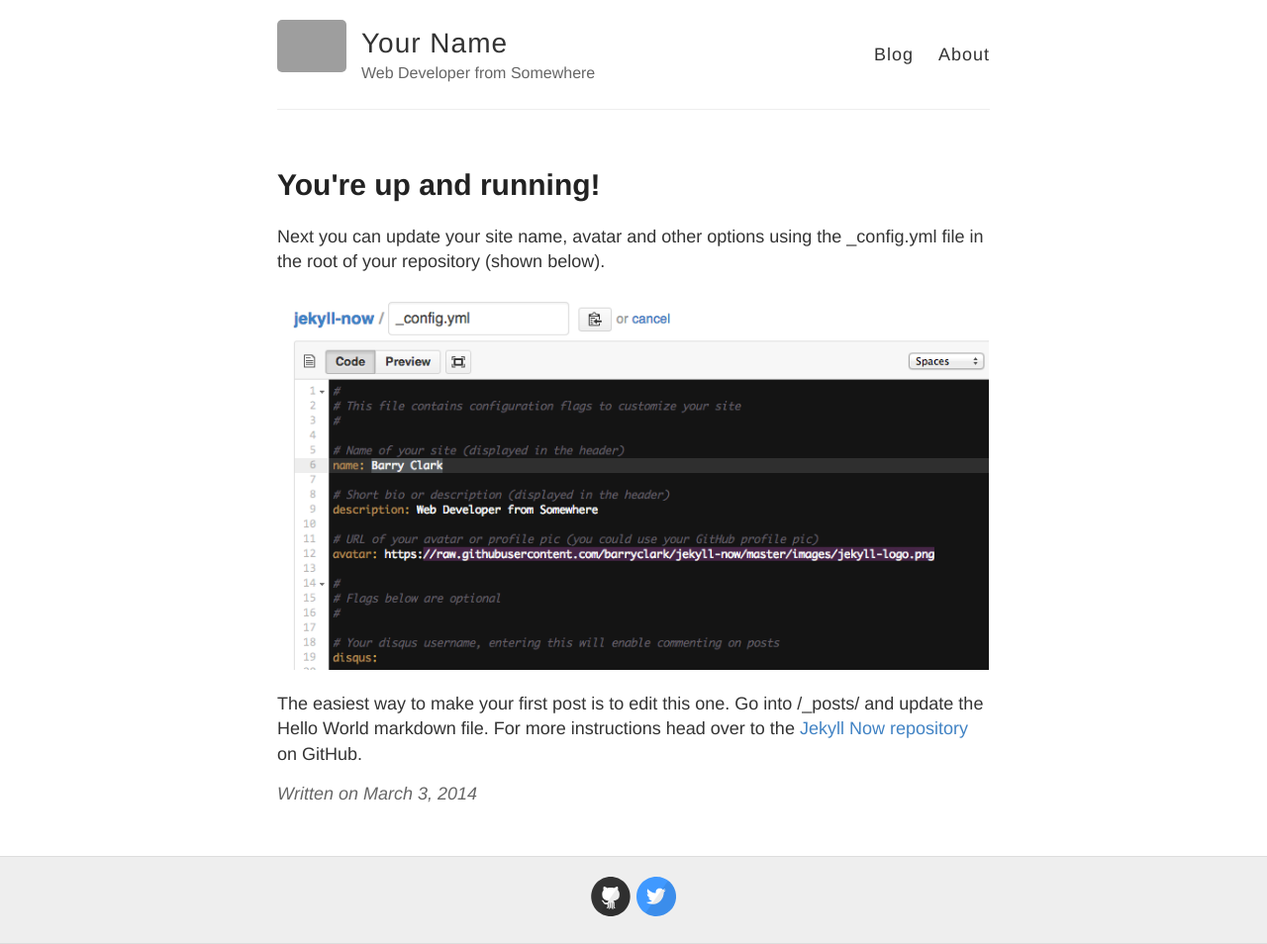
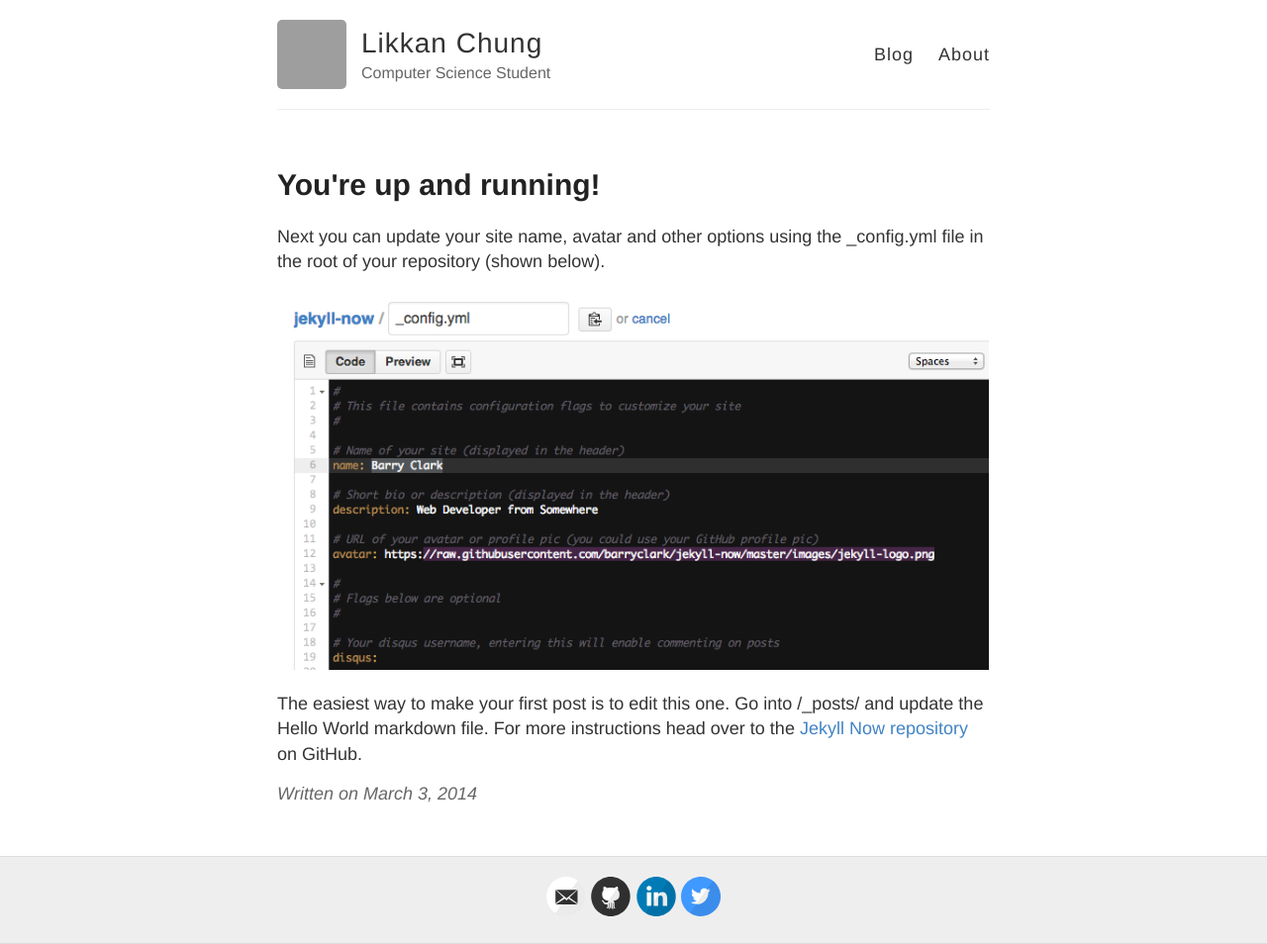
Before and after one commit to LikkanChung/personalwebsite, a Jekyll site: the page built from _posts/2014-3-3-Hello-World.md, in a window 1280 px wide. Shown: the whole page at 99% size. Built offline with Jekyll 4.4.1, drawn with Linux system fonts in a browser that asks for light colours; part of the change alters nothing that is shown; grey boxes are pictures that could not be loaded.

Commit message:
Initial Changes to config

```diff
--- a/_config.yml
+++ b/_config.yml
@@ -3,13 +3,13 @@
 #
 
 # Name of your site (displayed in the header)
-name: Your Name
+name: Likkan Chung
 
 # Short bio or description (displayed in the header)
-description: Web Developer from Somewhere
+description: Computer Science Student
 
 # URL of your avatar or profile pic (you could use your GitHub profile pic)
-avatar: https://raw.githubusercontent.com/barryclark/jekyll-now/master/images/jekyll-logo.png
+avatar: https://avatars1.githubusercontent.com/u/20641536?s=460&u=127dd4077508583f4f06e02ed23f562897ad027a&v=4
 
 #
 # Flags below are optional
@@ -17,37 +17,33 @@ avatar: https://raw.githubusercontent.com/barryclark/jekyll-now/master/images/je
 
 # Includes an icon in the footer for each username you enter
 footer-links:
-  dribbble:
-  email:
-  facebook:
-  flickr:
-  github: barryclark/jekyll-now
-  instagram:
-  linkedin:
-  pinterest:
-  rss: # just type anything here for a working RSS icon
-  twitter: jekyllrb
-  stackoverflow: # your stackoverflow profile, e.g. "users/50476/bart-kiers"
-  youtube: # channel/<your_long_string> or user/<user-name>
-  googleplus: # anything in your profile username that comes after plus.google.com/
+  #dribbble:
+  email: contact@likkanchung.com
+  #facebook:
+  #flickr:
+  github: LikkanChung
+  #instagram:
+  linkedin: LikkanChung
+  #pinterest:
+  #rss: # just type anything here for a working RSS icon
+  twitter: LikkanChung
+  #stackoverflow: # your stackoverflow profile, e.g. "users/50476/bart-kiers"
+  #youtube: # channel/<your_long_string> or user/<user-name>
+  #googleplus: # anything in your profile username that comes after plus.google.com/
 
 
-# Enter your Disqus shortname (not your username) to enable commenting on posts
-# You can find your shortname on the Settings page of your Disqus account
-disqus:
-
 # Enter your Google Analytics web tracking code (e.g. UA-2110908-2) to activate tracking
-google_analytics:
+#google_analytics:
 
 # Your website URL (e.g. http://barryclark.github.io or http://www.barryclark.co)
 # Used for Sitemap.xml and your RSS feed
-url:
+url: http://likkanchung.github.io
 
 # If you're hosting your site at a Project repository on GitHub pages
 # (http://yourusername.github.io/repository-name)
 # and NOT your User repository (http://yourusername.github.io)
 # then add in the baseurl here, like this: "/repository-name"
-baseurl: ""
+#baseurl: ""
 
 #
 # !! You don't need to change any of the configuration flags below !!
```
Also changed, not shown: README.md.
